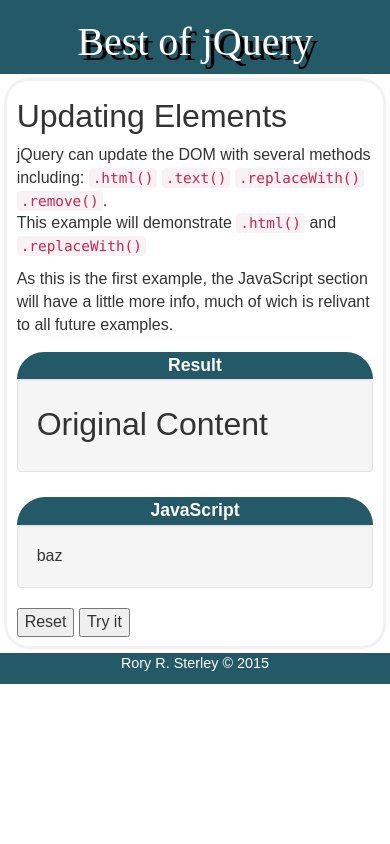
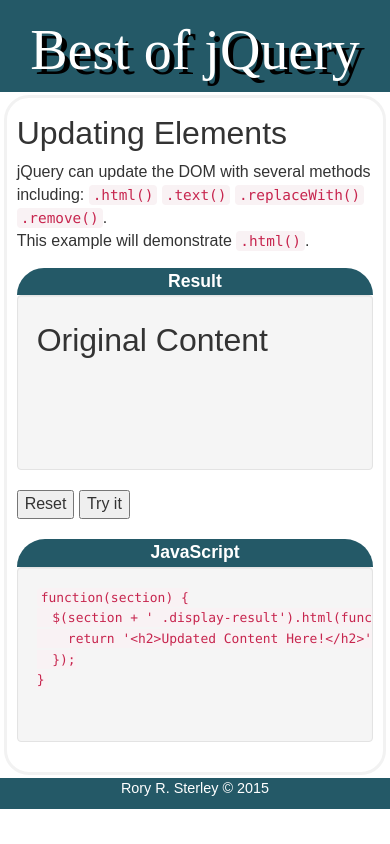
Before and after one commit to rorysterley/best-of-jquery, a website: page app/index.html in a window 390 px wide. Drawn offline with Linux system fonts and the light colour scheme.

Commit message:
Demo template ready for use

```diff
--- a/app/css/main.css
+++ b/app/css/main.css
@@ -16,7 +16,7 @@
   padding: 0;}
 
 h1 {
-  font-size: 250%;
+  font-size: 350%;
   font-family: serif;
   text-align: center;
   text-shadow: 5px 5px #000000;}
@@ -63,3 +63,21 @@
   padding-top: 5px;
   padding-bottom: 5px;
   background: #245967;}
+
+.display-result, .display-javascript {min-height: 175px;}
+
+.display-javascript {
+  font-size: 90%;
+  overflow: scroll;
+  white-space: nowrap;}
+
+@media screen and (max-width: 766px) {
+  .hide-when-small-screen {
+    visibility: hidden;
+    display: none !important;}}
+@media screen and (min-width: 767px) {
+  .hide-when-large-screen {
+    visibility: hidden;
+    display: none !important;}}
+
+.pad-bottom {padding-bottom: 15px;}
--- a/app/index.html
+++ b/app/index.html
@@ -19,20 +19,21 @@
   </header>
 
   <main class="container-fluid" id="main">
+
+    <!-- Section: updating-elements -->
     <div class="row">
       <div class="section" id="updating-elements">
+
         <div class="row">
           <div class="col-xs-12">
             <h2>Updating Elements</h2>
             <p>jQuery can update the DOM with several methods including:
               <code>.html()</code> <code>.text()</code>
               <code>.replaceWith()</code> <code>.remove()</code>.
-              <br />This example will demonstrate <code>.html()</code> and
-              <code>.replaceWith()</code></p>
-            <p>As this is the first example, the JavaScript section will have a
-               little more info, much of wich is relivant to all future examples.</p>
+              <br />This example will demonstrate <code>.html()</code>.</p>
           </div>
         </div>
+
         <div class="row displays">
           <div class="col-sm-6">
             <section class="center label">Result</section>
@@ -40,14 +41,29 @@
               <h2>Original Content</h2>
             </div>
           </div>
+
+          <div class="col-xs-12 hide-when-large-screen pad-bottom">
+            <button type="button"
+              onclick="app.util.resetSection('#updating-elements')">Reset</button>
+            <button type="button"
+              onclick="app.util.tryIt('#updating-elements')">Try it</button>
+          </div>
+
           <div class="col-sm-6">
             <section class="center label">JavaScript</section>
             <div class="well display-javascript">
-              baz
+              <code>
+                function(section) {<br />
+                  &nbsp&nbsp$(section + ' .display-result').html(function() {<br />
+                    &nbsp&nbsp&nbsp&nbspreturn '&lth2&gtUpdated Content Here!&lt/h2&gt';<br />
+                  &nbsp&nbsp});<br />
+                }
+              </code>
             </div>
           </div>
         </div>
-        <div class="row">
+
+        <div class="row hide-when-small-screen">
           <div class="col-xs-12">
             <button type="button"
               onclick="app.util.resetSection('#updating-elements')">Reset</button>
@@ -56,7 +72,7 @@
           </div>
         </div>
       </div>
-    </div>
+    </div><!-- End Section: updating-elements -->
 
   </main>
 
```
